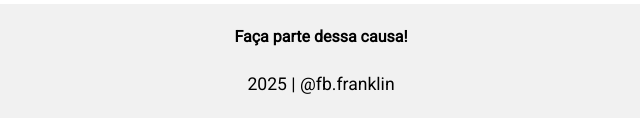
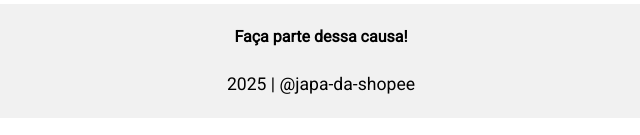
Before and after one commit to japa-da-shopee/novo-site-corrupcao, a plain HTML site: page index.html in a window 1280 px wide. Shown: the part 1289-1424 px from the top of the page, 319-959 px from the left. Drawn offline with nearby package versions, Linux system fonts and the light colour scheme.

Commit message:
Add files via upload

```diff
--- a/index.html
+++ b/index.html
@@ -59,7 +59,7 @@
 
     <footer>
         <a href="https://www.linkedin.com/groups/3790592/" class="cta-footer">Faça parte dessa causa!</a>
-        <p>2025 | @fb.franklin</p>
+        <p>2025 | @japa-da-shopee</p>
     </footer>
 </body>
 </html>
```
